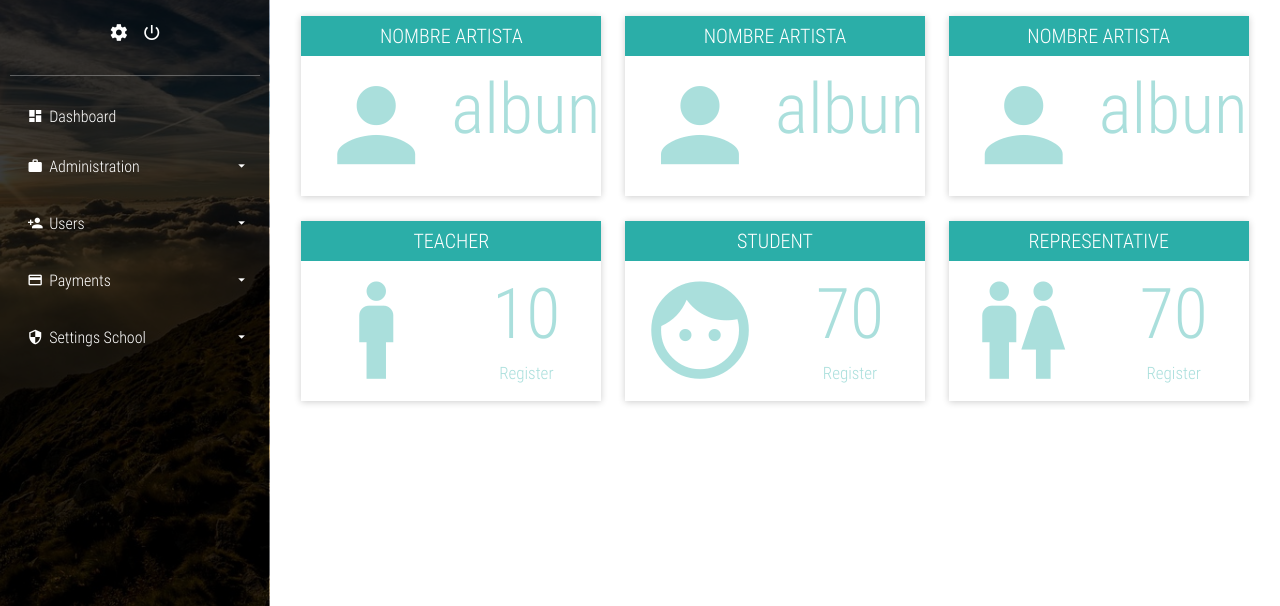
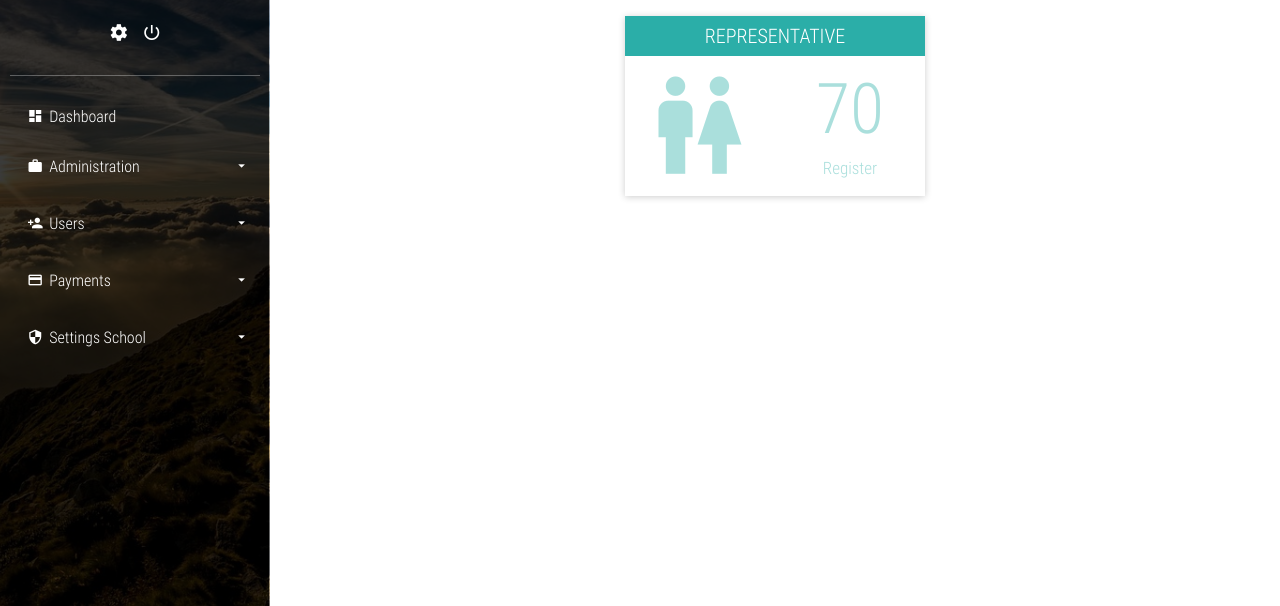
Before and after one commit to WillianAbrego/PlaylistVista, a plain HTML site: page home.html in a window 1280 px wide. Shown: the part 194-800 px from the top of the page. Drawn offline with Linux system fonts and the light colour scheme; no server answers.

Commit message:
home editado

```diff
--- a/home.html
+++ b/home.html
@@ -141,66 +141,6 @@
 		<div class="full-box text-center" id="contenedor" style="padding: 30px 10px;">
 			<article class="full-box tile">
 				<div class="full-box tile-title text-center text-titles text-uppercase">
-					nombre artista
-				</div>
-				<div class="full-box tile-icon text-center">
-					<i class="zmdi zmdi-account"></i>
-				</div>
-				<div class="full-box tile-number text-titles">
-					<p class="full-box">albunes</p>
-
-				</div>
-			</article>
-			<article class="full-box tile">
-				<div class="full-box tile-title text-center text-titles text-uppercase">
-					nombre artista
-				</div>
-				<div class="full-box tile-icon text-center">
-					<i class="zmdi zmdi-account"></i>
-				</div>
-				<div class="full-box tile-number text-titles">
-					<p class="full-box">albunes</p>
-
-				</div>
-			</article>
-			<article class="full-box tile">
-				<div class="full-box tile-title text-center text-titles text-uppercase">
-					nombre artista
-				</div>
-				<div class="full-box tile-icon text-center">
-					<i class="zmdi zmdi-account"></i>
-				</div>
-				<div class="full-box tile-number text-titles">
-					<p class="full-box">albunes</p>
-
-				</div>
-			</article>
-			<article class="full-box tile">
-				<div class="full-box tile-title text-center text-titles text-uppercase">
-					Teacher
-				</div>
-				<div class="full-box tile-icon text-center">
-					<i class="zmdi zmdi-male-alt"></i>
-				</div>
-				<div class="full-box tile-number text-titles">
-					<p class="full-box">10</p>
-					<small>Register</small>
-				</div>
-			</article>
-			<article class="full-box tile">
-				<div class="full-box tile-title text-center text-titles text-uppercase">
-					Student
-				</div>
-				<div class="full-box tile-icon text-center">
-					<i class="zmdi zmdi-face"></i>
-				</div>
-				<div class="full-box tile-number text-titles">
-					<p class="full-box">70</p>
-					<small>Register</small>
-				</div>
-			</article>
-			<article class="full-box tile">
-				<div class="full-box tile-title text-center text-titles text-uppercase">
 					Representative
 				</div>
 				<div class="full-box tile-icon text-center">
```
